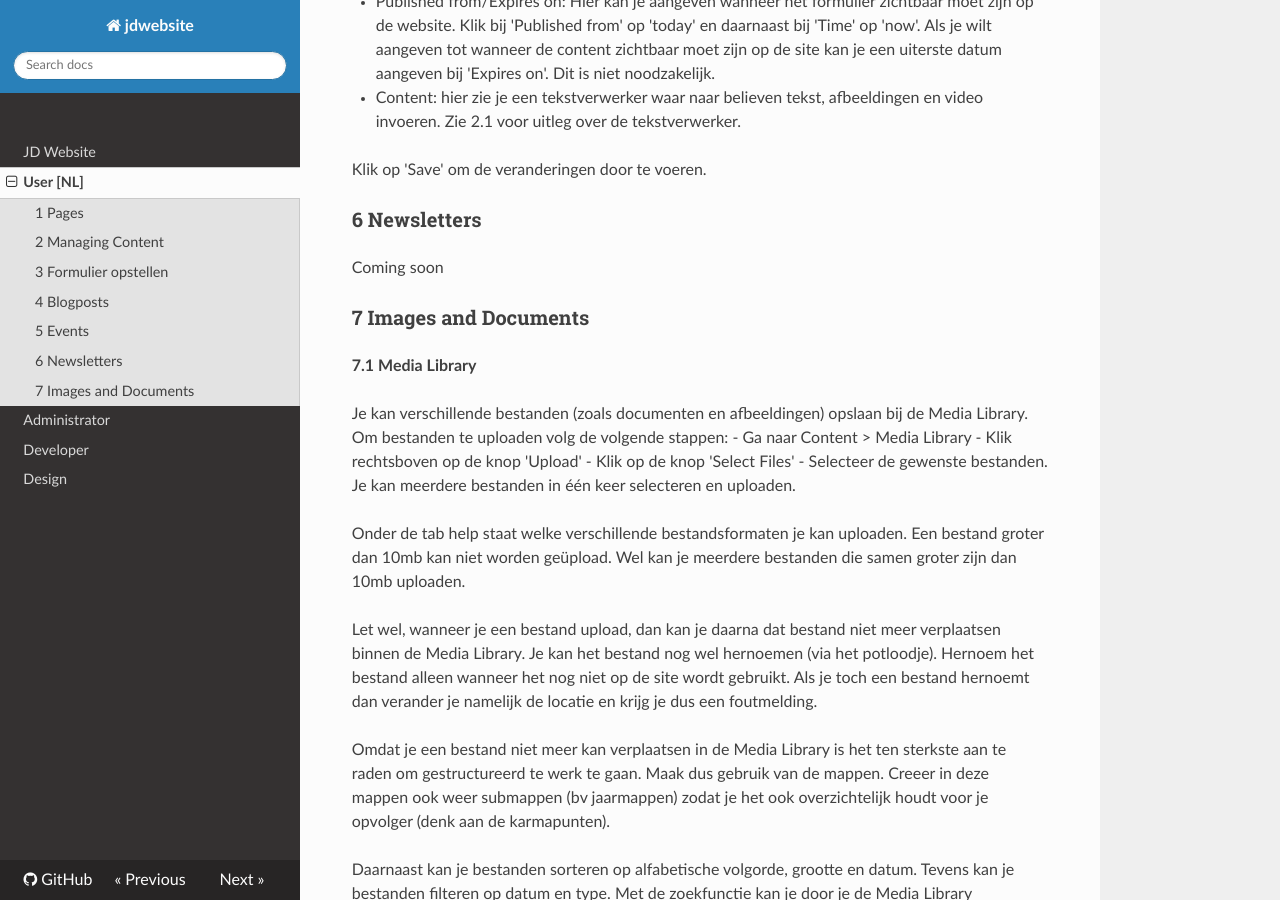
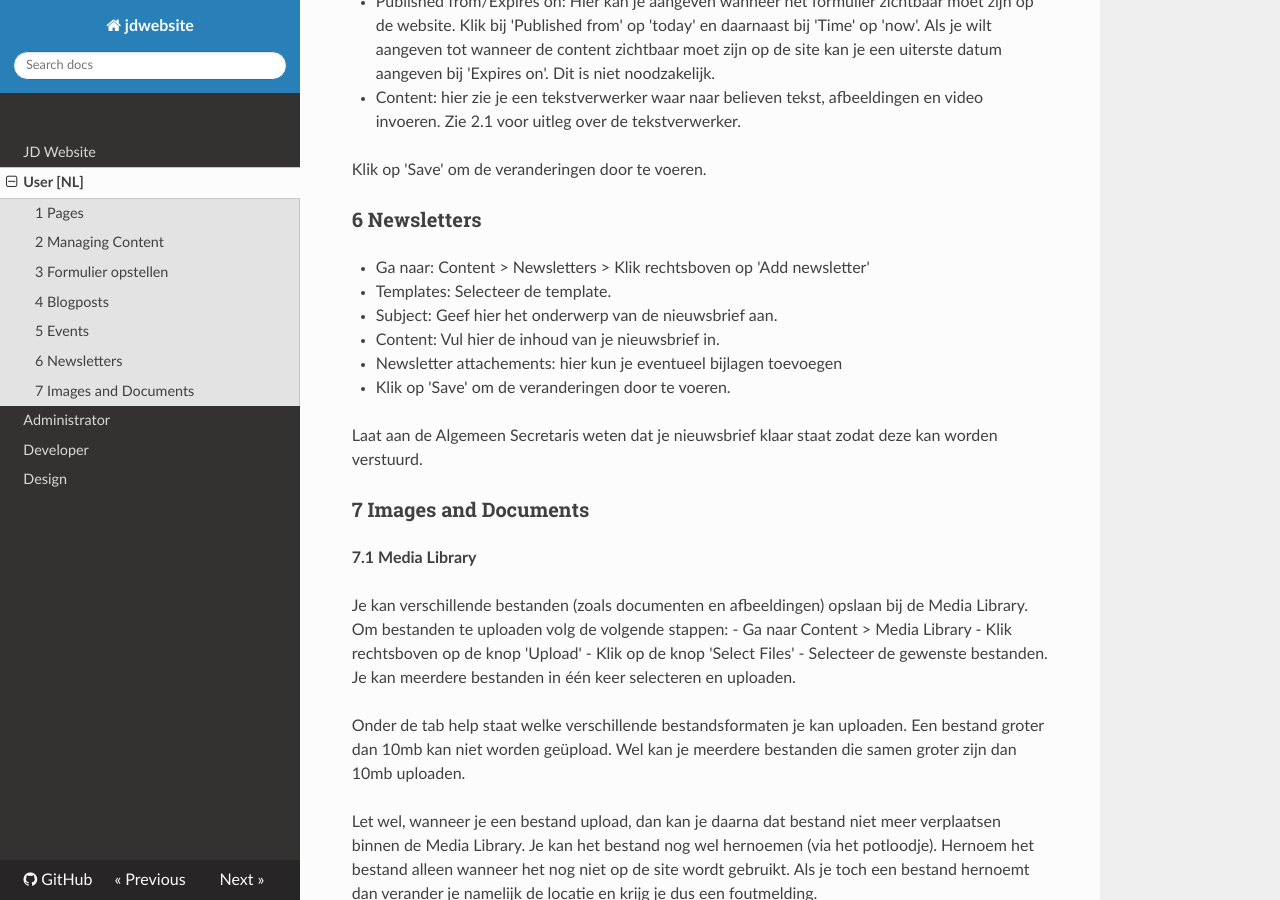
Before and after one commit to jonge-democraten/website, an MkDocs documentation site: the page built from docs/user.md, in a window 1280 px wide and 900 px high, scrolled down 7537 px. Built offline with MkDocs 1.6.1, drawn with Linux system fonts in a browser that asks for light colours; nearby versions of some CDN libraries; old or Windows-style settings are respelled for this version of MkDocs.

Commit message:
Newsletters

```diff
--- a/docs/user.md
+++ b/docs/user.md
@@ -212,7 +212,17 @@ Klik op 'Save' om de veranderingen door te voeren.
 
 ### 6 Newsletters
 
-Coming soon
+- Ga naar: Content > Newsletters > Klik rechtsboven op 'Add newsletter'
+- Templates: Selecteer de template.
+- Subject: Geef hier het onderwerp van de nieuwsbrief aan.
+- Content: Vul hier de inhoud van je nieuwsbrief in.
+- Newsletter attachements: hier kun je eventueel bijlagen toevoegen
+- Klik op 'Save' om de veranderingen door te voeren.
+
+Laat aan de Algemeen Secretaris weten dat je nieuwsbrief klaar staat zodat deze kan worden verstuurd.
+
+
+
 
 ### 7 Images and Documents
 
```
